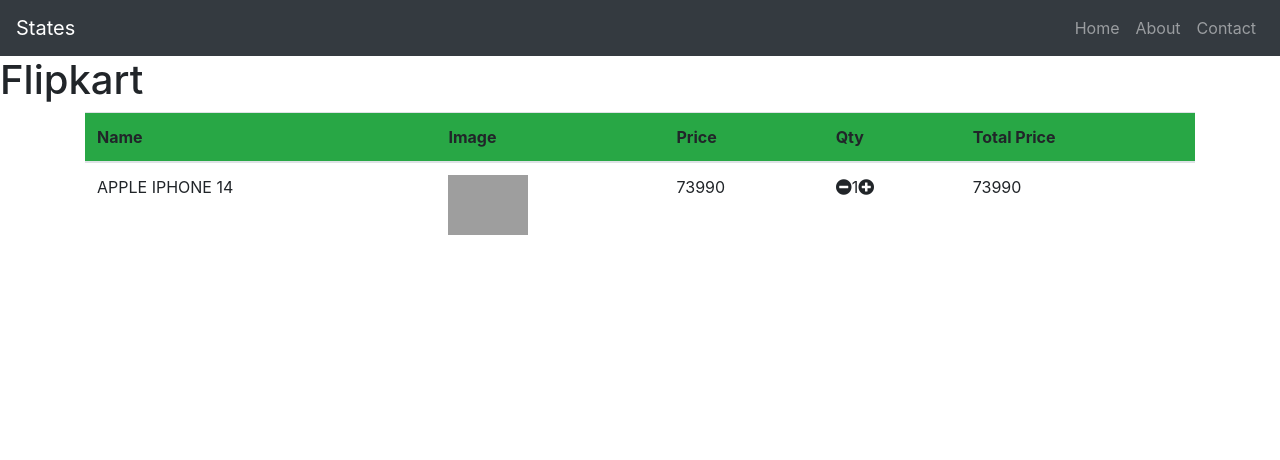
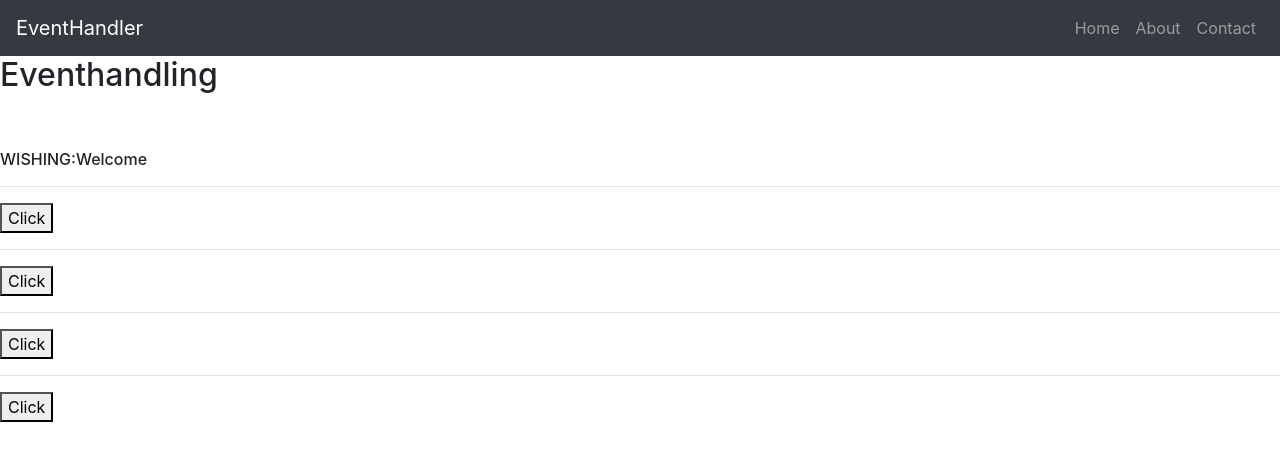
Before and after one commit to Jahanasherintk3/React, a React (Create React App) app in the folder my-app/: page / in a window 1280 px wide. Shown: the top 460 px of the page. Built offline with nearby package versions, Linux system fonts and the light colour scheme; grey boxes are pictures that could not be loaded.

Commit message:
Event Handling

```diff
--- a/my-app/src/App.js
+++ b/my-app/src/App.js
@@ -22,12 +22,14 @@
 import Bootcount from './States/Bootcount'
 import Product from './States/Product'
 import Product2 from './States/Product2'
+import Eventbindling from './Event/Eventbindling'
+import Eventhandling from './Event/Eventhandling'
 
 
 let App=()=>{
 return <div>
     <Navbar/>
-    <Product/>
+    <Eventhandling/>
 
 
 </div>
--- /dev/null
+++ b/my-app/src/Event/Eventbindling.jsx
@@ -0,0 +1,25 @@
+import React, { Component } from 'react'
+
+class Eventbindling extends Component {
+    state={
+        msg:"Hello"
+    }
+    messageHandler=(msg)=>{
+            this.setState({msg:msg})
+
+    }
+  render() {
+    return (
+      <div>
+        <h2>Eventbindling</h2>
+        <h5>Message:{this.state.msg}</h5>
+        <button onClick={this.messageHandler.bind(this,"Good Morning Everybody")}>Click</button>
+        <button onClick={this.messageHandler.bind(this,"Good Afternoon Everybody")}>Click</button>
+        <button onClick={this.messageHandler.bind(this,"Good Night Everybody")}>Click</button>
+
+      </div>
+    )
+  }
+}
+
+export default Eventbindling;
--- /dev/null
+++ b/my-app/src/Event/Eventhandling.jsx
@@ -0,0 +1,29 @@
+import React, { Component } from 'react'
+
+class Eventhandling extends Component {
+    state={
+        click:"Welcome"
+    }
+    clickHandler=(click)=>{
+        this.setState({click:click})
+    }
+  render() {
+    return (
+      <div>
+        <h2>Eventhandling</h2>
+        <br></br><br></br>
+        <h6>WISHING:{this.state.click}</h6>
+        <hr/>
+        <button onClick={this.clickHandler.bind(this,"To Our world")}>Click</button>
+        <hr/>
+        <button onClick={this.clickHandler.bind(this,"To My world")}>Click</button>
+        <hr/>
+        <button onClick={this.clickHandler.bind(this,"To Neethus home")}>Click</button>
+        <hr/>
+        <button onClick={this.clickHandler.bind(this,"To Kerala")}>Click</button>
+       </div>
+    )
+  }
+}
+
+export default Eventhandling
--- a/my-app/src/Navbar/Navbar.jsx
+++ b/my-app/src/Navbar/Navbar.jsx
@@ -4,7 +4,7 @@
     return (
       <div>
         <nav className="navbar navbar-dark bg-dark">
-          <a href="#" className="navbar-brand">States</a>
+          <a href="#" className="navbar-brand">EventHandler</a>
           <div className="ml-auto navbar-expand">
             <ul className="navbar-nav">
               <li className="navbar-list">
```
